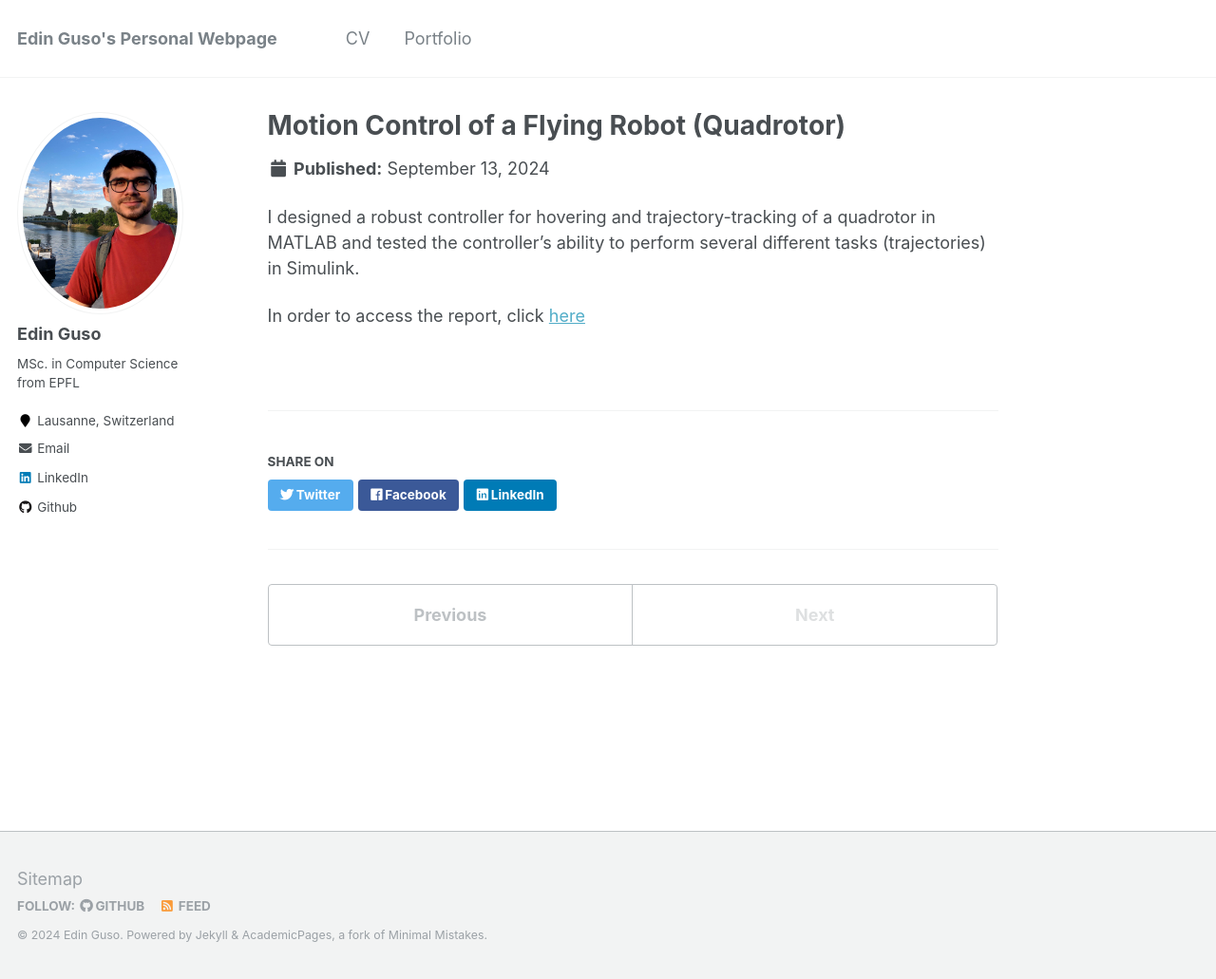
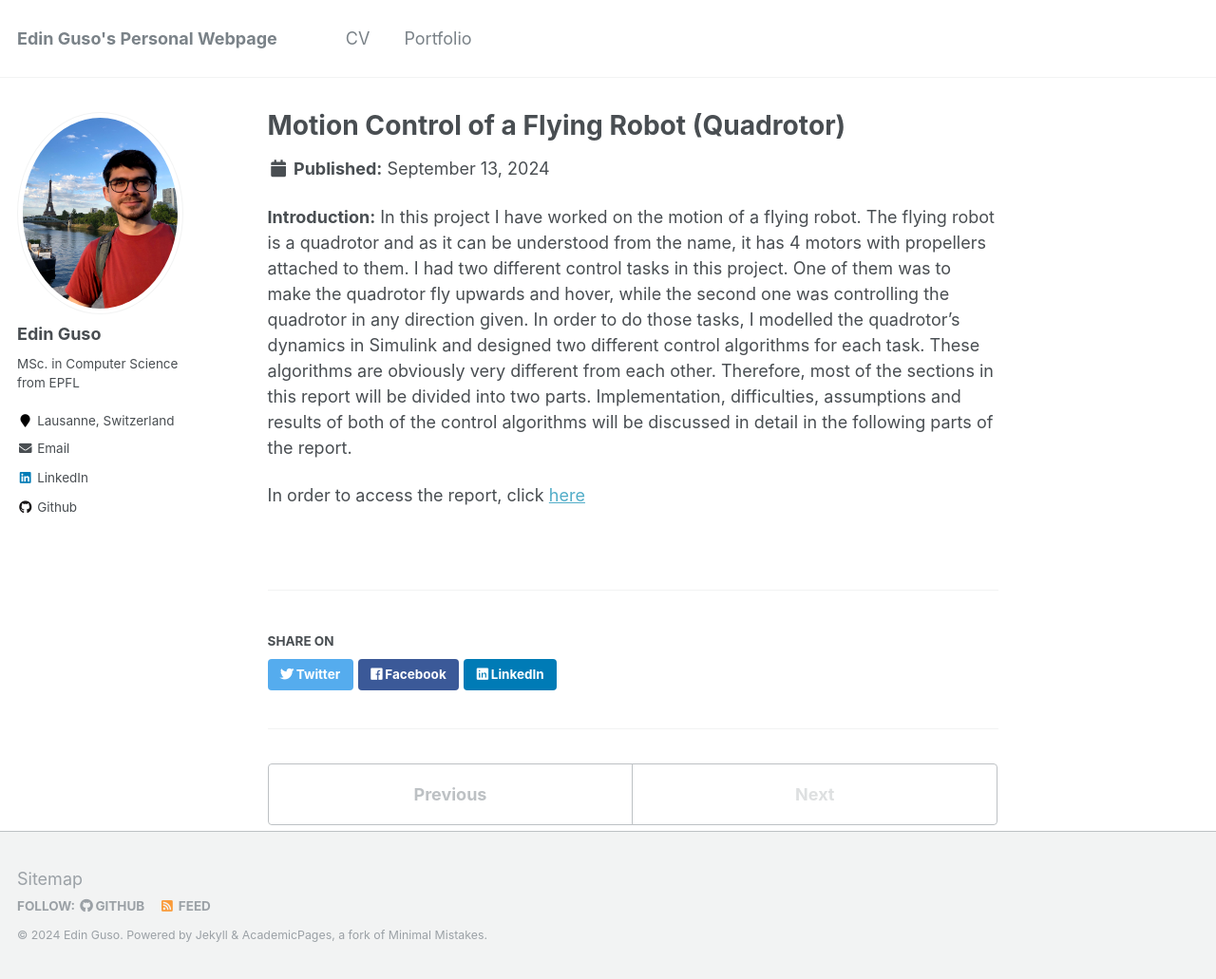
Before and after one commit to EdinGuso/edinguso.github.io, a Jekyll site: the page built from _portfolio/portfolio-11.md, in a window 1280 px wide and 1031 px high. Shown: the whole window at 95% size. Built offline with Jekyll 4.4.1, drawn with Linux system fonts in a browser that asks for light colours.

Commit message:
Updated portfolio item description

```diff
--- a/_portfolio/portfolio-11.md
+++ b/_portfolio/portfolio-11.md
@@ -4,6 +4,6 @@ excerpt: "I designed a robust controller for hovering and trajectory-tracking of
 collection: portfolio
 ---
 
-I designed a robust controller for hovering and trajectory-tracking of a quadrotor in MATLAB and tested the controller’s ability to perform several different tasks (trajectories) in Simulink.
+**Introduction:** In this project I have worked on the motion of a flying robot. The flying robot is a quadrotor and as it can be understood from the name, it has 4 motors with propellers attached to them. I had two different control tasks in this project. One of them was to make the quadrotor fly upwards and hover, while the second one was controlling the quadrotor in any direction given. In order to do those tasks, I modelled the quadrotor's dynamics in Simulink and designed two different control algorithms for each task. These algorithms are obviously very different from each other. Therefore, most of the sections in this report will be divided into two parts. Implementation, difficulties, assumptions and results of both of the control algorithms will be discussed in detail in the following parts of the report.
 
 In order to access the report, click [here](https://github.com/EdinGuso/ME425-Autonomous-Mobile-Robotics/blob/main/Homework2_Report.pdf)
```
